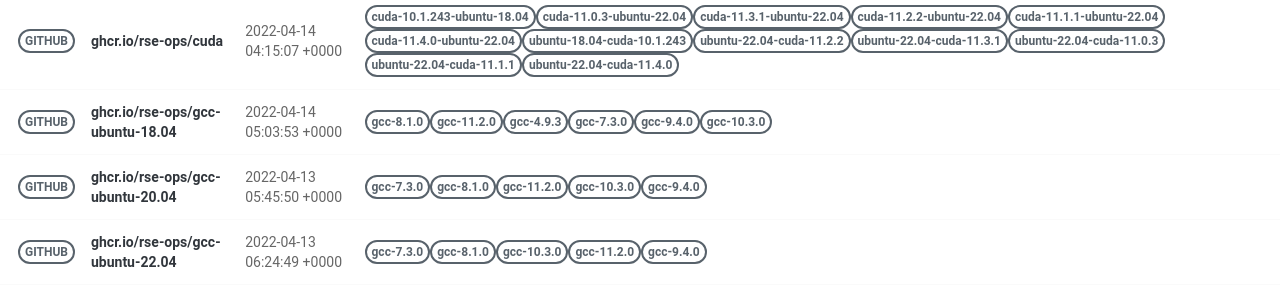
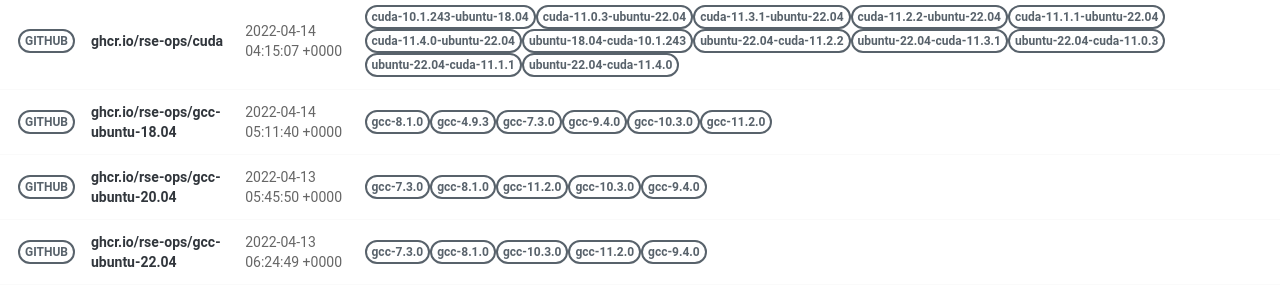
Before and after one commit to rse-ops/docker-images, a Jekyll site: the page built from pages/index.md, in a window 1280 px wide. Shown: the part 502-801 px from the top of the page. Built offline with Jekyll 4.4.1, drawn with Linux system fonts in a browser that asks for light colours; nearby versions of some CDN libraries.

Commit message:
Automated push to update library 2022-04-14

```diff
--- a/_library/ghcr.io-rse-ops-gcc-ubuntu-18.04.md
+++ b/_library/ghcr.io-rse-ops-gcc-ubuntu-18.04.md
@@ -1,7 +1,7 @@
 ---
 layout: container
 name: ghcr.io/rse-ops/gcc-ubuntu-18.04
-updated_at: 2022-04-14 05:03:53.266905
+updated_at: 2022-04-14 05:11:40.721941
 
 
 container_url: https://github.com/orgs/rse-ops/packages/container/package/gcc-ubuntu-18.04
@@ -24,5 +21,8 @@ versions:
  - tag: gcc-10.3.0
    dockerfile: https://github.com/rse-ops/docker-images/blob/main/ubuntu/gcc/Dockerfile
    manifest: https://crane.ggcr.dev/manifest/ghcr.io/rse-ops/gcc-ubuntu-18.04:gcc-10.3.0
+ - tag: gcc-11.2.0
+   dockerfile: https://github.com/rse-ops/docker-images/blob/main/ubuntu/gcc/Dockerfile
+   manifest: https://crane.ggcr.dev/manifest/ghcr.io/rse-ops/gcc-ubuntu-18.04:gcc-11.2.0
 
 ---
```
Also changed, not shown: other parts of _library/ghcr.io-rse-ops-gcc-ubuntu-18.04.md (+0 -3 lines).
